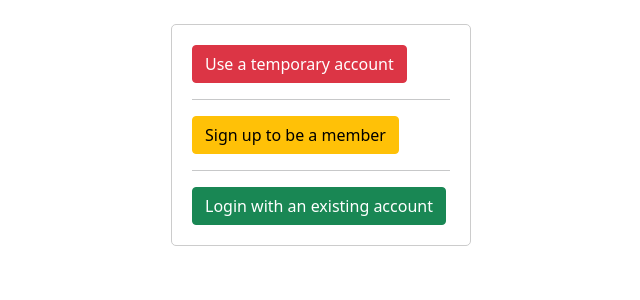
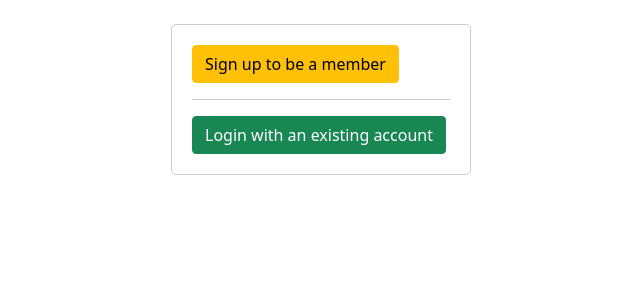
Before and after one commit to RadEZorack/augmego-azure, a Django app: page /start/ in a window 1280 px wide. Shown: the top 300 px of the page, without its empty margins (319-959 px from the left). Run offline with Django 4.2, Linux system fonts and the light colour scheme; some libraries are stand-ins or nearby versions.

Commit message:
ACCOUNT_EMAIL_REQUIRED = False

```diff
--- a/quickstartproject/settings.py
+++ b/quickstartproject/settings.py
@@ -244,8 +244,8 @@ AUTHENTICATION_BACKENDS = [
 
 # Allauth settings
 ACCOUNT_AUTHENTICATION_METHOD = 'username_email'
-ACCOUNT_EMAIL_REQUIRED = True
-ACCOUNT_EMAIL_VERIFICATION = 'mandatory'
+ACCOUNT_EMAIL_REQUIRED = False
+# ACCOUNT_EMAIL_VERIFICATION = 'mandatory'
 
 LOGIN_REDIRECT_URL = "main"
 LOGOUT_REDIRECT_URL = "start"
--- a/quickstartproject/urls.py
+++ b/quickstartproject/urls.py
@@ -25,7 +25,7 @@ from person.views import nosignup
 urlpatterns = [
     path('', main, name='main'),
     path("start/", start, name="start"),
-    path("nosignup/", nosignup, name="nosignup"),
+    # path("nosignup/", nosignup, name="nosignup"),
     path('ad/', ad, name='ad'),
     path("chat/", include("chat.urls")),
     path("game/", include("game.urls")),
--- a/templates/account/start.html
+++ b/templates/account/start.html
@@ -4,8 +4,6 @@
 </br>
 <form method="post">
     {% csrf_token %}
-    <a class="btn btn-danger" href="{% url 'nosignup' %}">Use a temporary account</a>
-    <hr>
     <a class="btn btn-warning" href="{% url 'account_signup' %}">Sign up to be a member</a>
     <hr>
     <a class="btn btn-success" href="{% url 'account_login' %}">Login with an existing account</a>
```
